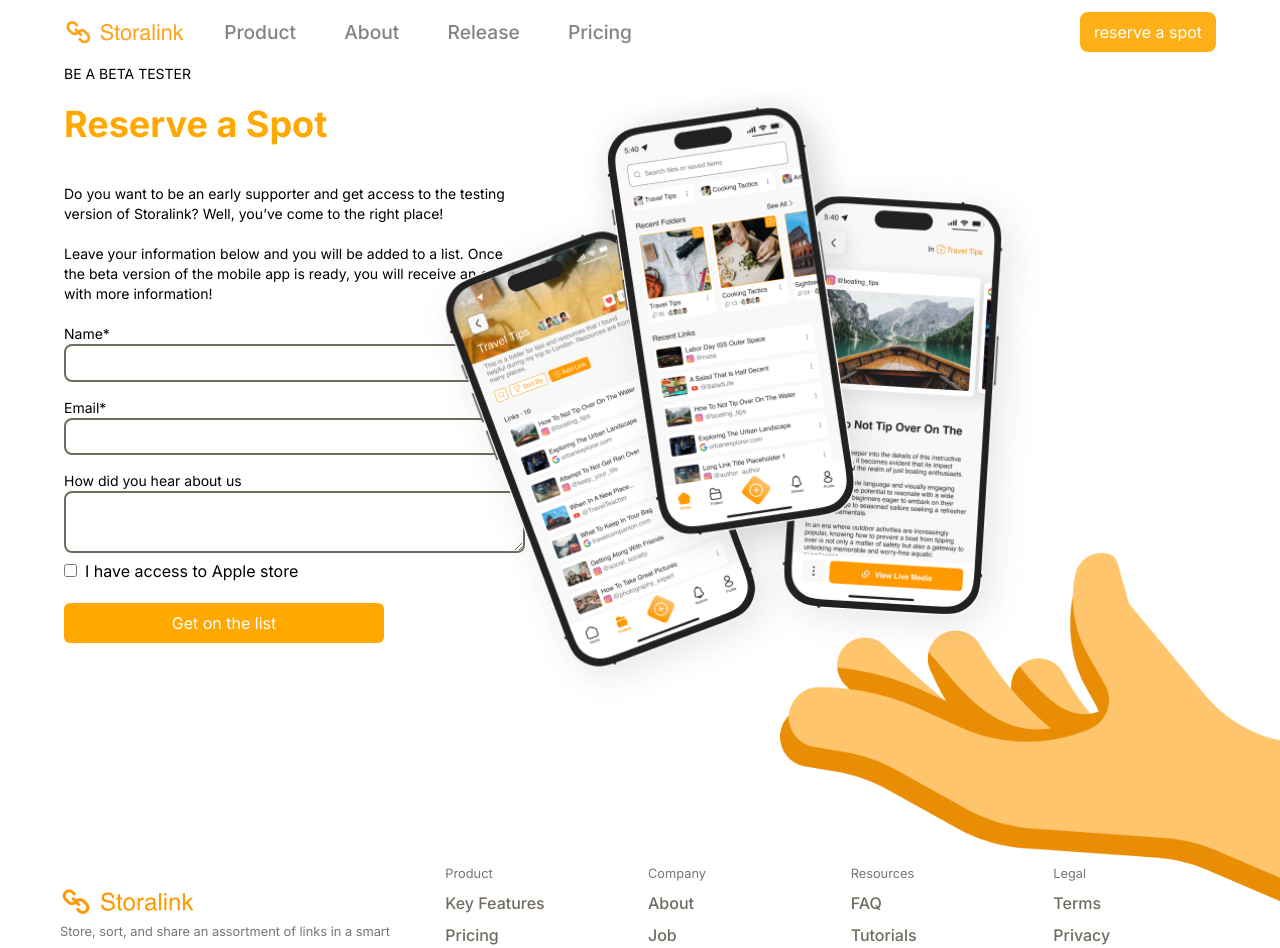
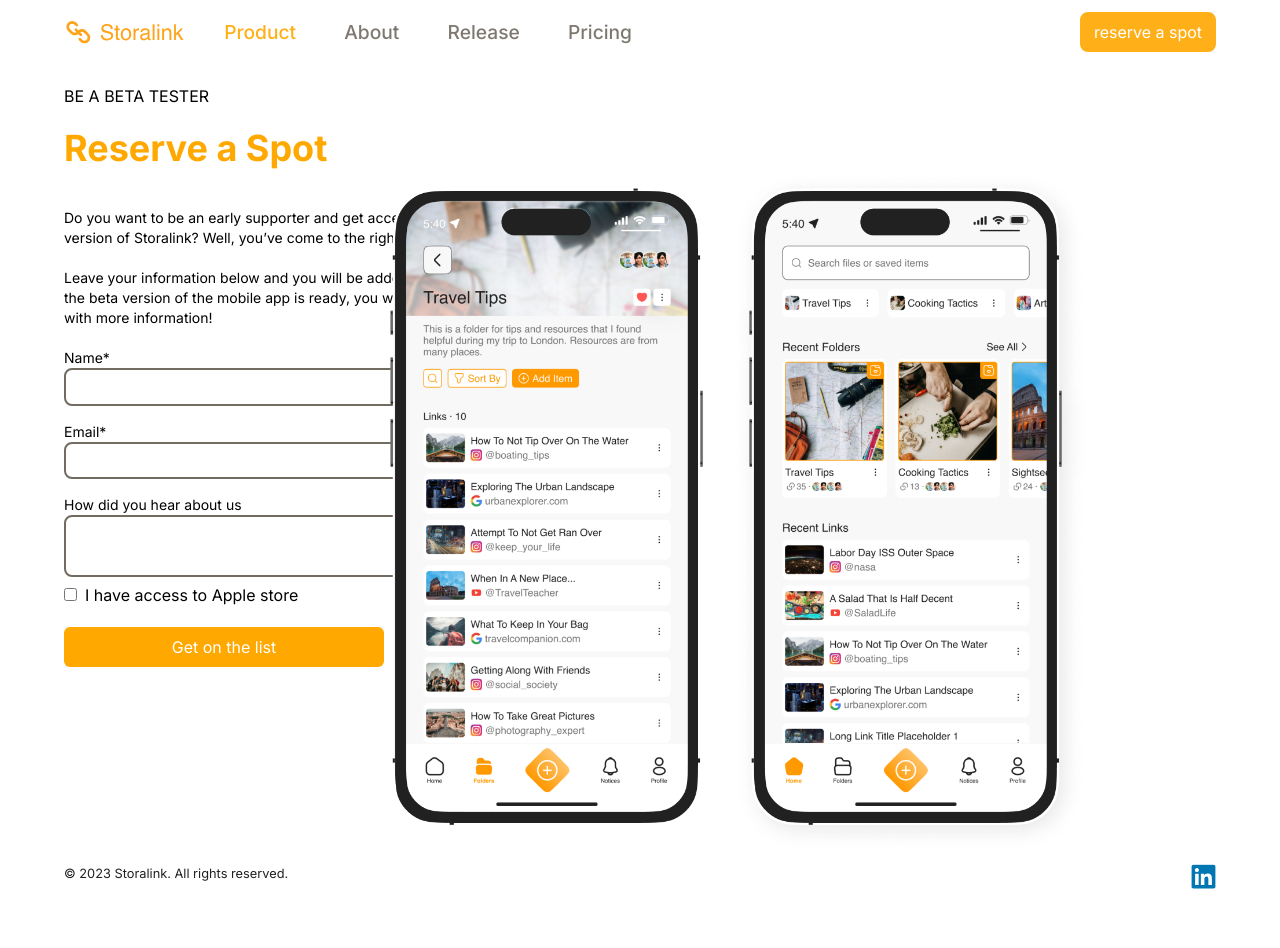
Before and after one commit to Yunzez/storalink-web, a Next.js app in the folder storalink-web/: page /reserve in a window 1280 px wide. Shown: the top 948 px of the page. Built offline with nearby package versions, Linux system fonts and the light colour scheme.

Commit message:
fix navbar

```diff
--- a/storalink-web/src/app/reserve/page.tsx
+++ b/storalink-web/src/app/reserve/page.tsx
@@ -5,6 +5,7 @@
 import Image from "next/image";
 import reserve_1 from "../../../public/reserve_1.png";
 import reserve_2 from "../../../public/reserve_2.png";
+import reserve_visual from "../../../public/reserve_visual.png";
 import mailBox from "../../../public/mailbox.svg";
 const UserInputBox = styled.input`
   border: 2px solid ${theme.themeDarkGrey};
@@ -51,7 +52,7 @@
   return (
     <div className="flex justify-between">
       <div className="md:w-2/5 min-h-screen">
-        <div className="text-sm">BE A BETA TESTER</div>
+        <div className="text-md mt-5">BE A BETA TESTER</div>
         <div
           className="text-4xl font-bold mt-5 mb-10"
           style={{ color: theme.themeYellow }}
@@ -121,29 +122,16 @@
 
       <div className="w-full md:w-3/5 lg:absolute right-0 top-0 hidden sm:block">
         <Image
-          src={reserve_1}
+          src={reserve_visual}
           width={700}
           height={300}
           alt="reserve image one, a phone view"
           fill={false}
-          className="absolute right-0 top-[70px] right-[190px]"
+          className="absolute right-0 top-[170px] right-[190px]"
           style={{
             objectFit: "contain",
             transform: "translateX(0%) translateY(0%)",
             zIndex: 1,
-          }}
-        />
-
-        <Image
-          src={reserve_2}
-          width={500}
-          height={150}
-          alt="reserve image two"
-          fill={false}
-          className="absolute right-0 top-[430px]"
-          style={{
-            objectFit: "contain",
-            transform: "translateX(0%) translateY(0%)",
           }}
         />
       </div>
--- a/storalink-web/src/components/Footer.tsx
+++ b/storalink-web/src/components/Footer.tsx
@@ -5,11 +5,11 @@
 import theme from "@/app/theme";
 import Storalink_name from "../../public/Storalink_name.svg";
 import Image from "next/image";
+import linkedin from "../../public/linkedin.svg";
 const FooterContainer = styled.div`
   width: 100%;
   height: 25vh;
   bottom: 0;
-
 `;
 
 const TopSection = styled.div`
@@ -40,15 +40,18 @@
     cursor: pointer;
     color: ${theme.themeYellow};
   }
-  `
+`;
 function Footer() {
   return (
     <FooterContainer>
-      <TopSection>
+      {/* // ! Desktop version */}
+      <TopSection className="hidden lg:relative">
         <div className="grid grid-cols-6 gap-4 px-10">
           <div className="col-span-2 place-content-center px-5">
             <Image src={Storalink_name} alt="Storalink_name" />
-            <small style={{color: theme.themeGrey}}>Store, sort, and share an assortment of links in a smart way!</small>
+            <small style={{ color: theme.themeGrey }}>
+              Store, sort, and share an assortment of links in a smart way!
+            </small>
           </div>
           <div>
             <BottomHeader>Product</BottomHeader>
@@ -76,9 +79,54 @@
           </div>
         </div>
       </TopSection>
+
+
+      {/* // ! Mobile version */}
+      <TopSection className="lg:hidden p-5">
+        <div className="flex justify-start">
+          <Image src={Storalink_name} alt="Storalink_name" />
+        </div>
+        <small style={{ color: theme.themeGrey}}>
+        Taking your hyperlink-sharing game to the next level.
+        </small>
+
+        <div className="grid grid-rows-2 grid-flow-col gap-4 mt-5">
+          <div>
+          <BottomHeader>Product</BottomHeader>
+        <BottomLink>Key Features</BottomLink>
+            <BottomLink>Pricing</BottomLink>
+            <BottomLink>Release</BottomLink>
+          </div>
+
+          <div>
+            <BottomHeader>Company</BottomHeader>
+            <BottomLink>About</BottomLink>
+            <BottomLink>Job</BottomLink>
+            <BottomLink>Contact</BottomLink>
+          </div>
+
+          <div>
+            <BottomHeader>Legal</BottomHeader>
+            <BottomLink>Terms</BottomLink>
+            <BottomLink>Privacy</BottomLink>
+            <BottomLink>Cookies</BottomLink>
+          </div>
+        </div>
+      </TopSection>
+
+
       <BottomSection>
         <small>© 2023 Storalink. All rights reserved.</small>
-        <small>icons</small>
+        <Image
+          src={linkedin}
+          alt="linkedin"
+          width={25}
+          height={25}
+          onClick={() =>
+            window.open("https://www.linkedin.com/company/storalink/", "_blank")
+          }
+          className="cursor-pointer mb-3"
+        />
       </BottomSection>
     </FooterContainer>
   );
--- a/storalink-web/src/components/Navbar.tsx
+++ b/storalink-web/src/components/Navbar.tsx
@@ -95,6 +95,7 @@
   const router = useRouter();
   const [menuOpen, setMenuOpen] = useState(false);
   const [animate, setAnimate] = useState(false);
+  const [page, setPage] = useState("/");
 
   console.log(menuOpen, "initial load ");
 
@@ -161,10 +162,58 @@
         <NavbarContainer>
           <MenuOptions>
             <Image src={Storalink_name} width={120} alt="Storalink_name" />
-            <MenuOption onClick={() => router.push("/")}>Product</MenuOption>
-            <MenuOption onClick={() => router.push("/About")}>About</MenuOption>
-            <MenuOption>Release</MenuOption>
-            <MenuOption>Pricing</MenuOption>
+            <MenuOption
+              style={{
+                color: `${
+                  page == "/" ? theme.themeYellow : theme.themeDarkGrey
+                }`,
+              }}
+              onClick={() => {
+                router.push("/");
+                setPage("/");
+              }}
+            >
+              Product
+            </MenuOption>
+            <MenuOption
+              style={{
+                color: `${
+                  page == "/About" ? theme.themeYellow : theme.themeDarkGrey
+                }`,
+              }}
+              onClick={() => {
+                router.push("/About");
+                setPage("/About");
+              }}
+            >
+              About
+            </MenuOption>
+            <MenuOption
+              style={{
+                color: `${
+                  page == "/Release" ? theme.themeYellow : theme.themeDarkGrey
+                }`,
+              }}
+              onClick={() => {
+                router.push("/");
+                setPage("/Release");
+              }}
+            >
+              Release
+            </MenuOption>
+            <MenuOption
+              style={{
+                color: `${
+                  page == "/Pricing" ? theme.themeYellow : theme.themeDarkGrey
+                }`,
+              }}
+              onClick={() => {
+                router.push("/");
+                setPage("/Pricing");
+              }}
+            >
+              Pricing
+            </MenuOption>
           </MenuOptions>
           <ReserveButton onClick={() => router.push("/reserve")}>
             <p>reserve a spot</p>
```
Also changed, not shown: storalink-web/public/linkedin.svg (added), storalink-web/public/reserve_visual.png (added).
